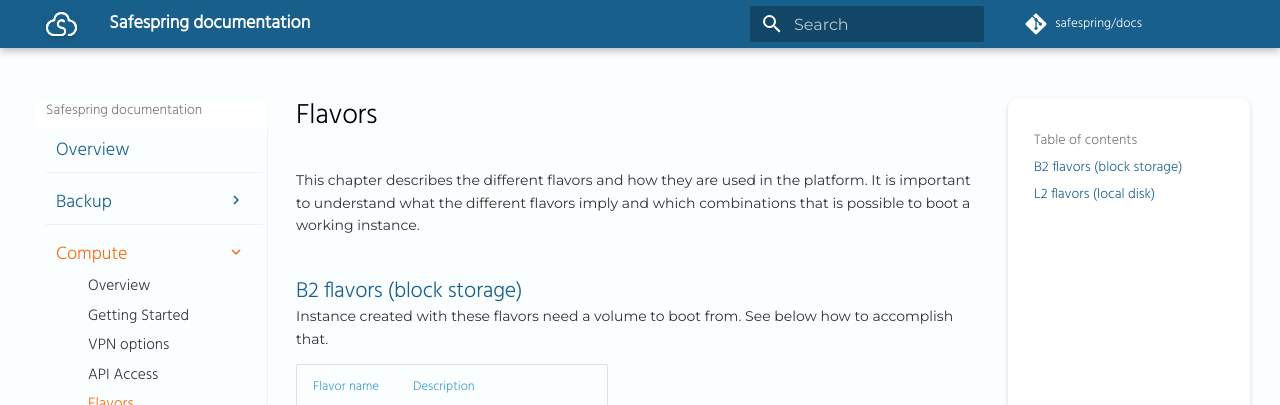
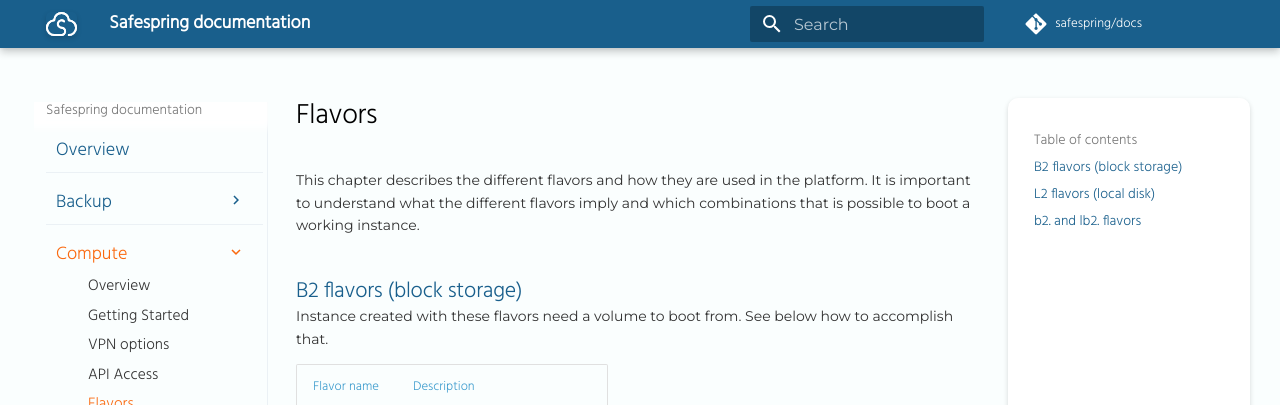
Before and after one commit to safespring/docs, an MkDocs documentation site: the page built from content/new/flavors.md, in a window 1280 px wide and 900 px high. Shown: the top 405 px of the window. Built offline with MkDocs 1.6.1 and Material for MkDocs 9.7.7, drawn with Linux system fonts in a browser that asks for light colours; a script that is not in the unit is left out; comment, search, counter and statistics services are not loaded; old or Windows-style settings are respelled for this version of MkDocs.

Commit message:
Small header fix

```diff
--- a/content/new/flavors.md
+++ b/content/new/flavors.md
@@ -37,7 +37,7 @@
 | name: `l2.c16r32.500`| ram: 32768, vcpus: 16, disk: 500, read_iops: 50000, write_iops: 25000 |
 | name: `l2.c16r32.1000`| ram: 32768, vcpus: 16, disk: 1000, read_iops: 100000, write_iops: 50000 |
 
-# b2. and lb2. flavors
+## b2. and lb2. flavors
 The flavors starting with b2 does not come with any disk space in the flavor. You can see this in the flavor listing when starting the instance that they have a zero in the "Root Disk" column. This means that in order to boot an instance with such a flavor the root disk must be created beforehand under "Volumes". The procedure is to create a new volume and choosing that it should contain an image that you pick in the drop down "Use Image as Source" which is visible if you pick "Image" under the drop down "Volume Source".
 
 Once the boot volume is created you can choose that as you boot media when creating the instance by first choosing "Volume" under the "Select Boot Source" under the "Source"-tab in the "Launch instance"-dialogue.
```
